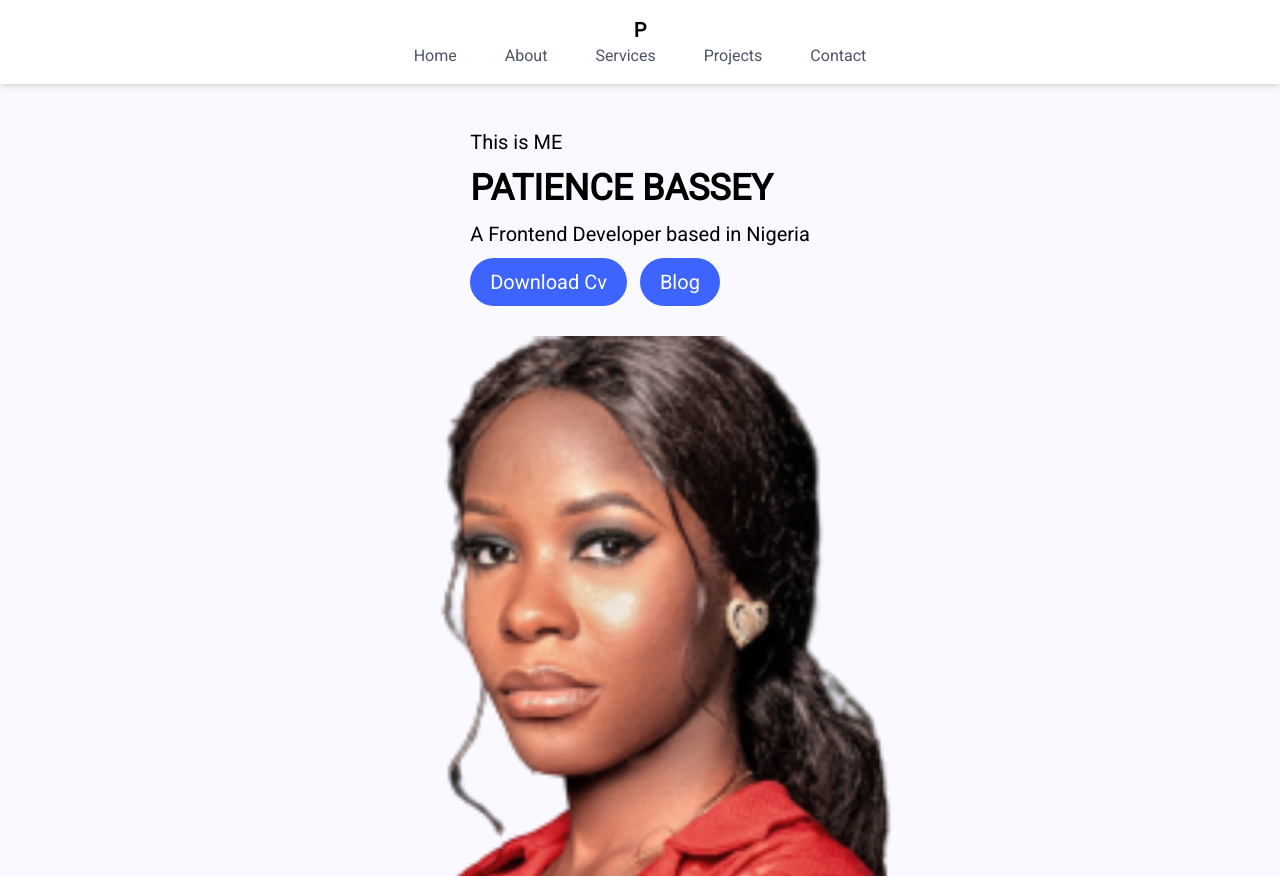
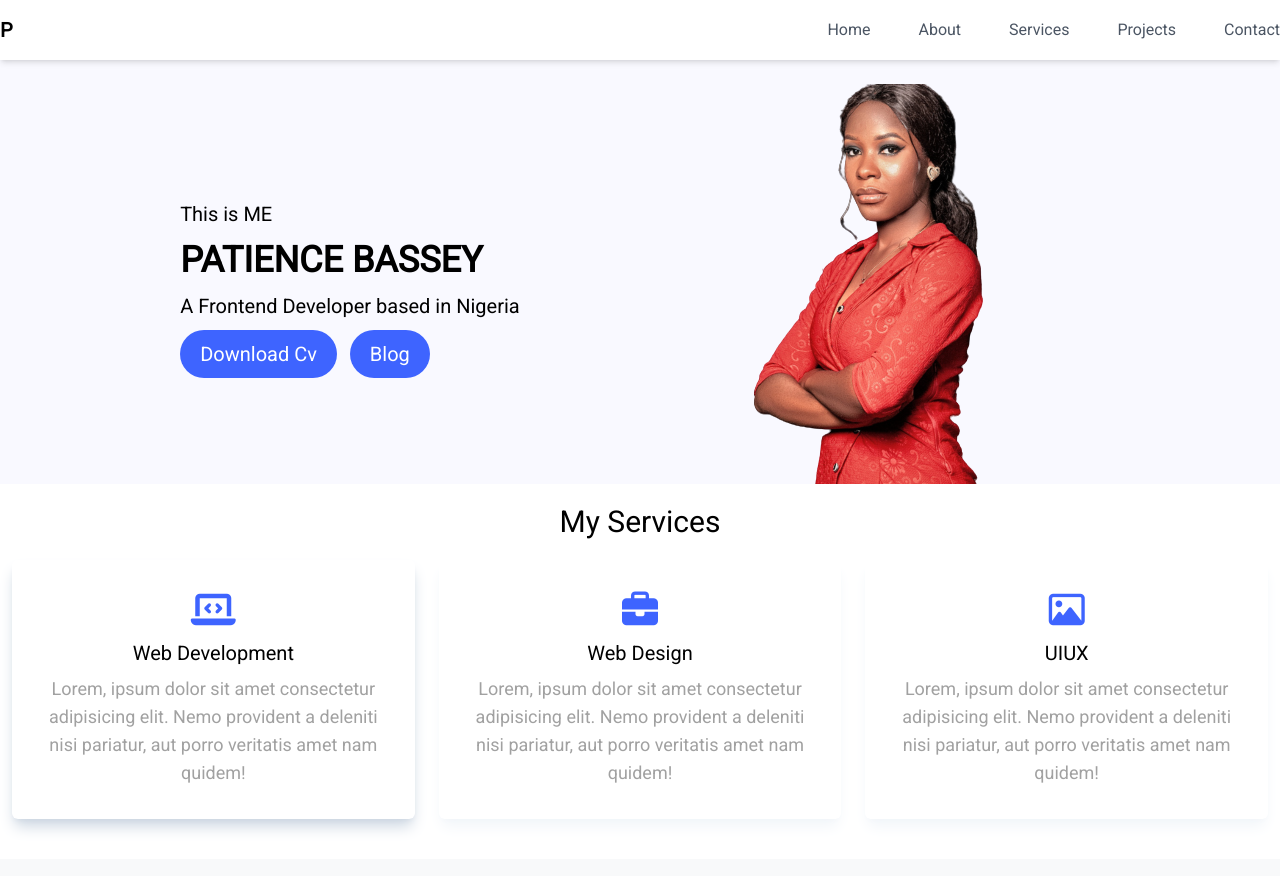
Before and after one commit to philpat/tailwind-portfolio, a plain HTML site: page index.html in a window 1280 px wide. Shown: the top 876 px of the page. Drawn offline with nearby package versions, Linux system fonts and the light colour scheme.

Commit message:
media removal

```diff
--- a/index.html
+++ b/index.html
@@ -15,7 +15,7 @@
 
   <section id="navbar" class="bg-white shadow-md sticky  z-50 ">
     <!-- <section id="navbar" class="bg-white fixed w-full top-0  z-50 shadow-md transition-transform duration-300 transform navbar-hidden sticky-top"> -->
-    <div class="container flex justify-between items-center py-4 w-100 mx-auto md:flex flex-col">
+    <div class="container flex justify-between items-center py-4 w-100 mx-auto">
       <h1><a href="#home" class="text-xl font-bold">P</a></h1>
       <ul class="flex space-x-12">
         <li><a href="#home" class="text-gray-600 hover:text-[#3E64FF] hover:border-b-[#3E64FF]">Home</a></li>
@@ -27,39 +27,39 @@
     </div>
   </section>
   <section class="pt-6 bg-[#F9F9FF]">
-    <div class="container flex justify-evenly w-100 mx-auto md:flex flex-col">
-      <div class="home-content flex justify-center items-center text-xl md:my-5" >
+    <div class="container flex justify-evenly w-100 mx-auto">
+      <div class="home-content flex justify-center items-center text-xl">
         <div>
           <h5>This is ME</h5>
           <h1 class="font-extrabold my-3 text-4xl">PATIENCE BASSEY</h1>
           <p class="mb-5">A Frontend Developer based in Nigeria</p>
           <a href="https://docs.google.com/document/d/1tywq0hs-i1l9rmFLHe0irnerinFQONZU_LxHXwFcXag/edit"
             download="https://docs.google.com/document/d/1tywq0hs-i1l9rmFLHe0irnerinFQONZU_LxHXwFcXag/edit" class="rounded-full bg-[#3E64FF] py-3 px-5
-             text-white hover:scale-150 duration-300 md:my-5">Download Cv</a>
-          <a href="https://medium.com/@patlyn2020" class="rounded-full bg-[#3E64FF] py-3 px-5 mx-2 text-white md:my-5">Blog</a>
+             text-white hover:scale-150 duration-300">Download Cv</a>
+          <a href="https://medium.com/@patlyn2020" class="rounded-full bg-[#3E64FF] py-3 px-5 mx-2 text-white ">Blog</a>
 
         </div>
       </div>
-      <img src="./images/Patience.png" alt="Profile-img" class="md:mt-5">
+      <img src="./images/Patience.png" alt="Profile-img">
     </div>
   </section>
   <section id="services bg-[#FFFEFF]">
     <div class="container py-5 items-center w-100 mx-auto">
       <h2 class="text-center text-3xl">My Services</h2>
       <div class="card flex   text-center  my-5 mx-auto">
-        <div class="card-items shadow-slate-300 shadow-lg mx-3  p-6 text-center rounded-md text-lg hover:shadow-2xl hover:scale-105 duration-300">
+        <div class="card-items shadow-slate-300 shadow-lg mx-3  p-8 text-center rounded-md text-lg hover:shadow-2xl hover:scale-105 duration-300">
           <i class="fa-solid fa-laptop-code fa-2x text-[#3E64FF]"></i>
           <h3 class="text-xl my-2 hover:text-[#3E64FF] ">Web Development</h3>
           <p class="text-[#A1A1A1]">Lorem, ipsum dolor sit amet consectetur adipisicing elit.
             Nemo provident a deleniti nisi pariatur, aut porro veritatis amet nam quidem!</p>
         </div>
-        <div class="card-items shadow-slate-100 shadow-lg mx-3  p-6 text-center rounded-md text-lg hover:shadow-xl hover:scale-105 duration-300">
+        <div class="card-items shadow-slate-100 shadow-lg mx-3  p-8 text-center rounded-md text-lg hover:shadow-xl hover:scale-105 duration-300">
           <i class="fa-solid fa-briefcase fa-2x text-[#3E64FF]"></i>
           <h3 class="text-xl my-2 hover:text-[#3E64FF] ">Web Design</h3>
           <p class="text-[#A1A1A1]">Lorem, ipsum dolor sit amet consectetur adipisicing elit.
             Nemo provident a deleniti nisi pariatur, aut porro veritatis amet nam quidem!</p>
         </div>
-        <div class="card-items shadow-slate-100 shadow-lg mx-3  p-6 text-center rounded-md text-lg hover:shadow-xl hover:scale-105 duration-300">
+        <div class="card-items shadow-slate-100 shadow-lg mx-3  p-8 text-center rounded-md text-lg hover:shadow-xl hover:scale-105 duration-300">
           <i class="fa-regular fa-image fa-2x text-[#3E64FF]"></i>
           <h3 class="text-xl my-2 hover:text-[#3E64FF] ">UIUX</h3>
           <p class="text-[#A1A1A1]">Lorem, ipsum dolor sit amet consectetur adipisicing elit.
```
